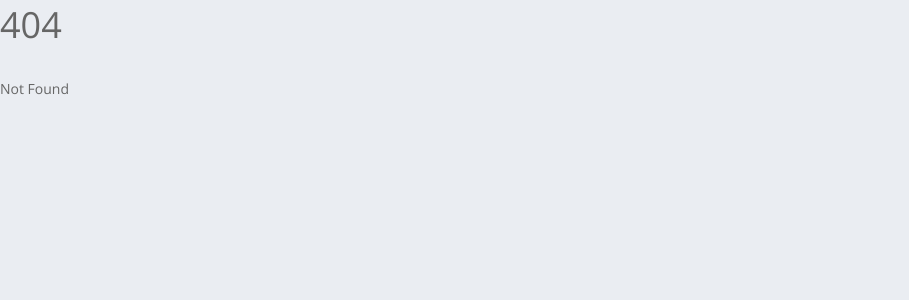
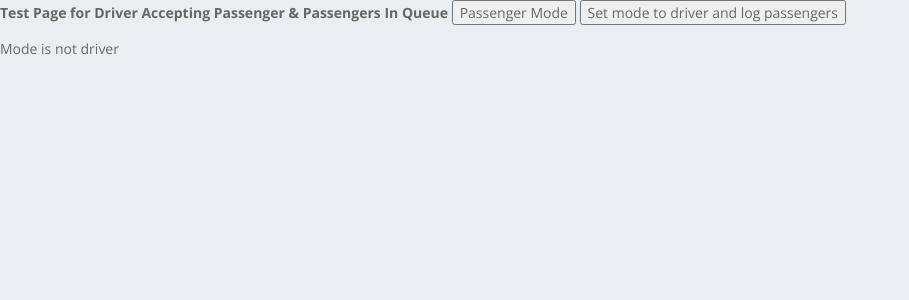
Before and after one commit to TeamScrummers/CampusRide, a SvelteKit app: page /accept in a window 1280 px wide. Before the commit this address had no page. Shown: the top 300 px of the page, without its empty margins (0-909 px from the left). Built offline with nearby package versions, Linux system fonts and the light colour scheme.

Commit message:
dan push 4

```diff
--- /dev/null
+++ b/src/routes/accept/+page.svelte
@@ -0,0 +1,58 @@
+<script>
+    import { getUserID } from "../firebase/Auth";
+    import { searchFromDatabase, readFromDatabaseOnValue } from "../firebase/Database";
+    import { matchMake } from "../matching/MatchMaking";
+    import { User } from "../matching/User";
+
+    export let mode = "passenger"
+    export let passengers = []
+    export let match = []
+    const userID = getUserID()
+
+    async function passengerMode() {
+      mode = 'passenger'
+    }
+    async function driverMode() {
+      mode = 'driver';
+      const passengersObj = await searchFromDatabase("users", "mode", "passenger");
+      const passengersArray = Object.keys(passengersObj).map(key => passengersObj[key])
+      passengers = passengersArray
+      console.log(passengers);
+      var localUser = new User()
+      localUser = User.fromJSON(await readFromDatabaseOnValue('users/${userID}/'))
+
+      match = [localUser,]
+    }
+    async function acceptPassenger (passenger) {
+      var localUser = new User()
+      localUser = User.fromJSON(await readFromDatabaseOnValue('users/${userID}/'))
+
+      match = [localUser,passenger]
+      //makeTrip(match)
+    }
+  </script>
+
+  <b>Test Page for Driver Accepting Passenger & Passengers In Queue</b>
+  <button on:click={passengerMode}>Passenger Mode</button>
+  <button on:click={driverMode}>Set mode to driver and log passengers</button>
+
+  {#if mode === 'driver'}
+    {#each passengers as passenger}
+      <p>{passenger.firstName} {passenger.lastName} <button on:click={acceptPassenger(passenger)}>Accept</button> </p>
+    {/each}
+  {:else}
+    <p>Mode is not driver</p>
+  {/if}
+
+
+  <style>
+    .button{
+        height: fit-content
+    }
+    .p{
+        text-align: center;
+    }
+
+
+
+  </style>
--- a/src/routes/driver/+page.svelte
+++ b/src/routes/driver/+page.svelte
@@ -45,7 +45,7 @@
     // Writes user to matchmaking pool
     //updateMatchMaking(localUser)
 
-    goto('/trippickup')
+    goto('/accept')
   }
 
 </script>
```
